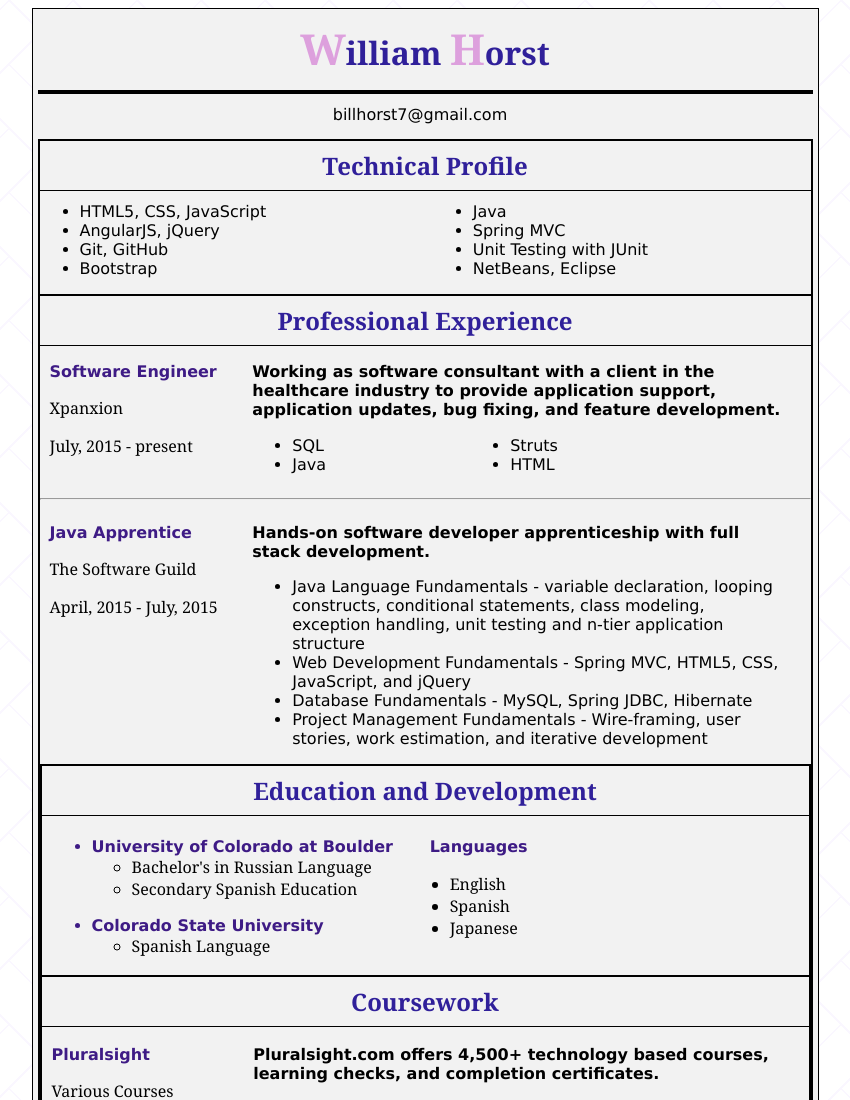
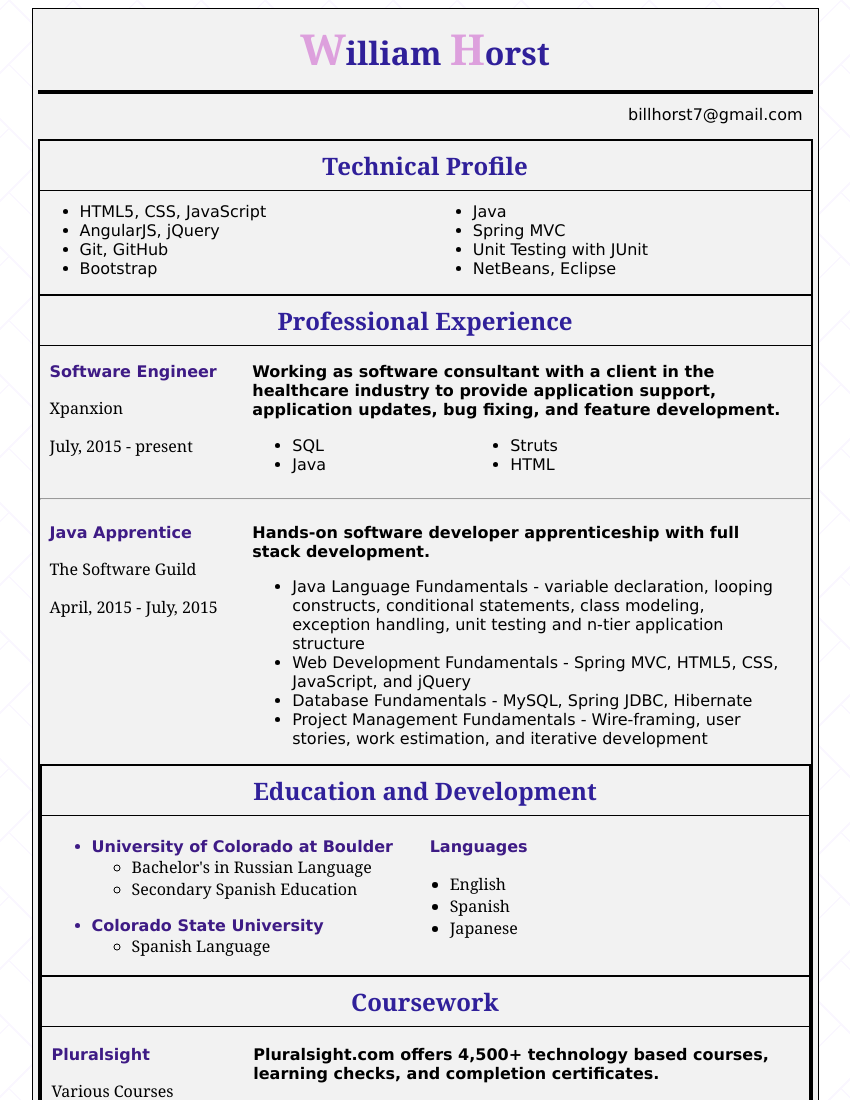
Before and after one commit to billhorst/resume, a plain HTML site: page index.html in a window 1280 px wide. Shown: the top 1100 px of the page, without its empty margins (215-1065 px from the left). Drawn offline with Linux system fonts and the light colour scheme.

Commit message:
email to side

```diff
--- a/style.css
+++ b/style.css
@@ -34,12 +34,12 @@ body {
 .info {
 	padding-bottom: 15px;
 	margin-top: -10px;
-	text-align: center;
+	text-align: right;
 }
 
-.address {
+/*.address {
 	padding-left: 10px;
-}
+}*/
 
 .emailAddress {
 	padding-right: 10px;
```
